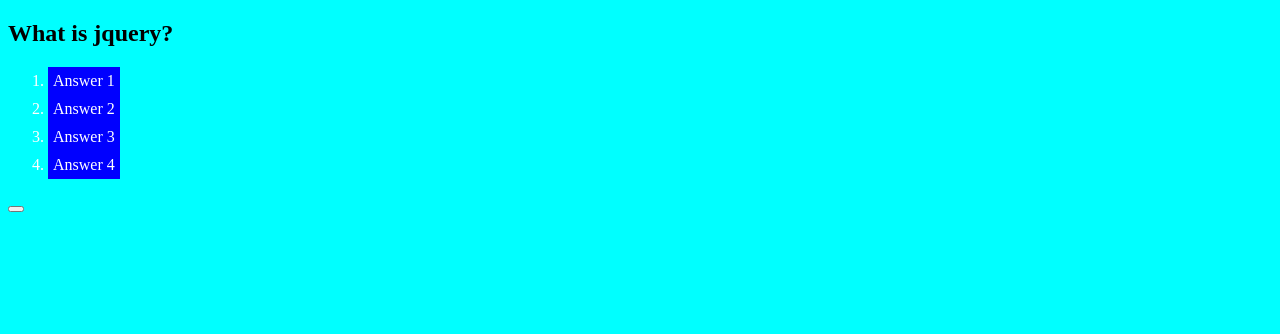
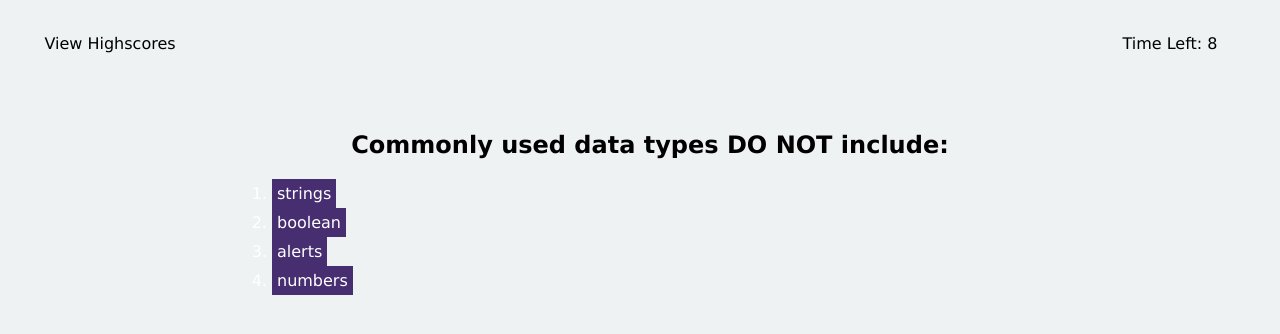
Before and after one commit to vikboyechko/code-quiz, a plain HTML site: page index.html in a window 1280 px wide. Both pictures are taken after a click on the button "Begin Quiz". Drawn offline with Linux system fonts and the light colour scheme.

Commit message:
added timer, CSS basics, all questions

```diff
--- a/index.html
+++ b/index.html
@@ -8,9 +8,15 @@
 </head>
 <body>
     <main>
+        <section class="view-highscores">
+            <p>View Highscores</p>
+        </section>
+        <section class="timer">
+            <p><span>Time Left: </span><span class="time"></span></p>
+        </section>
         <section class="question">
             <h2>Coding Quiz Challenge</h2>
-            <p>This is a quiz.</p>
+            <p class="intro-text">Try to answer the following code-related questions within the time limit. Keep in mind that incorrect answers will penalize your score/time by ten seconds!</p>
             <button id="start">Begin Quiz</button>
             <ol>
             </ol>
--- a/script.js
+++ b/script.js
@@ -1,14 +1,13 @@
 var questionEl = document.querySelector('.question');
 var questionH2 = questionEl.querySelector(':scope > h2');
 var questionOl = document.querySelector('ol');
-var questionP = document.querySelector('p');
+var questionP = document.querySelector('.intro-text');
+var timerSpan = document.querySelector('.time')
 
-
+// var demo = document.getElementById
 var startButton = document.querySelector('#start');
 
 startQuiz()
-
-var questionCount = 0;
 
 function startQuiz() {
     startButton.addEventListener('click', function(event) {
@@ -18,13 +17,20 @@
             "style",
             "display: none;"
         )
+        timer();
         newQuestion();
     });
 }
 
+var questionCount = 0;
+var userTotal = 0;
+// var nextButton = document.createElement('button');
+// nextButton.textContent = "Next Question";
+// nextButton.setAttribute("style", "display: none;")
+
 function newQuestion() {
 
-    questionOl.innerHTML = '';
+    questionOl.textContent = '';
     var currentQuestion = allQuestions[questionCount];
     questionH2.textContent = currentQuestion.q;
     var answers = [currentQuestion.a1, currentQuestion.a2, currentQuestion.a3, currentQuestion.a4];
@@ -33,45 +39,93 @@
         var listItem = document.createElement("li");
         listItem.textContent = answers[i];
         questionOl.appendChild(listItem);
+
+        listItem.addEventListener('click', function(event) {
+            event.preventDefault();
+
+            if (this.textContent === currentQuestion.correct) {
+                console.log("Correct Answer");
+                userTotal = userTotal + 10;
+                console.log(userTotal)
+            }
+
+            if (questionCount > allQuestions.length - 1) {
+                questionCount++;
+                newQuestion();
+            } else {
+                console.log("Quiz complete")
+            }
+        });
+
     }
 
-    var nextButton = document.createElement('button');
-    questionEl.appendChild(nextButton);
-    nextButton.addEventListener('click', function(event) {
-        event.preventDefault();
-        questionCount++;
-        newQuestion();
+}
 
-    });
+function timer() {
+    var timeLeft = 10;
+
+    timerSpan.textContent = timeLeft;
+    // document.appendChild(timerSpan);
+
+    var timeInterval = setInterval(function() {
+        timeLeft--;
+        timerSpan.textContent = timeLeft;
+
+        if (timeLeft === 0) {
+            timerSpan.textContent = '0'
+            clearInterval(timeInterval);
+        }
+    }, 1000);
+
 }
 
 var question1 = {
-    q: "What is jquery?",
-    a1: "Answer 1",
-    a2: "Answer 2",
-    a3: "Answer 3",
-    a4: "Answer 4",
+    q: "Commonly used data types DO NOT include:",
+    a1: "strings",
+    a2: "boolean",
+    a3: "alerts",
+    a4: "numbers",
+    correct: "alerts",
 }
 
 var question2 = {
-    q: "What is php?",
-    a1: "New Answer 1",
-    a2: "New Answer 2",
-    a3: "New Answer 3",
-    a4: "New Answer 4",
+    q: "The condition in an if / else statement is enclosed within ___.",
+    a1: "quotes",
+    a2: "curly brackets",
+    a3: "parentheses",
+    a4: "square brackets",
+    correct: "parentheses",
 }
 
-var allQuestions = [question1, question2];
+var question3 = {
+    q: "Arrays in JavaScript can be used to store ___.",
+    a1: "numbers and strings",
+    a2: "other arrays",
+    a3: "booleans",
+    a4: "all of the above",
+    correct: "all of the above",
+}
+
+var question4 = {
+    q: "String values must be enclosed within ___ when being assigned to variables.",
+    a1: "commas",
+    a2: "curly brackets",
+    a3: "quotes",
+    a4: "parentheses",
+    correct: "quotes",
+}
+
+var question5 = {
+    q: "A very useful tool used during development and debugging for printing content to the debugger is ___.",
+    a1: "JavaScript",
+    a2: "terminal/bash",
+    a3: "for loops",
+    a4: "console log",
+    correct: "console log",
+}
 
 
 
-    // questionH2.textContent = question1.q;
 
-    // questionOl.appendChild(li1);
-    // questionOl.appendChild(li2);
-    // questionOl.appendChild(li3);
-    // questionOl.appendChild(li4);
-    // li1.textContent = question1.a1;
-    // li2.textContent = "Question 2";
-    // li3.textContent = "Question 3";
-    // li4.textContent = "Question 4";
+
+var allQuestions = [question1, question2, question3];
--- a/style.css
+++ b/style.css
@@ -1,15 +1,71 @@
 body {
-    background-color: aqua;
+    background-color: rgb(238, 242, 242);
+    font-family:'Lucida Sans', 'Lucida Sans Regular', 'Lucida Grande', 'Lucida Sans Unicode', Geneva, Verdana, sans-serif;
+}
+main {
+    display: grid;
+    grid-template-columns: 1fr 20px 4fr 20px 1fr;
 }
 
+section {
+    padding-top:5%;
+}
+
+h2 {
+    text-align: center;
+
+}
+
+
 li {
-    background-color:blue;
+    background-color:#472e71;
     color:white;
     width:fit-content;
     padding:5px;
 
 }
 
+li::before {
+    background-color: #472e71;
+    padding-left: 30px;
+}
+
 li:hover {
     background-color:grey;
 }
+
+button {
+    justify-self: center;
+    text-align: center;
+    background-color: #472e71;
+    color: white;
+    padding: 5px 10px;
+    border:none;
+    margin-top: 15px;
+    font-size:medium;
+    border-radius: 5px;
+
+}
+
+button:hover {
+    background-color: red;
+}
+
+.question p {
+    text-align: center;
+}
+
+.view-highscores {
+    grid-column-start: 1;
+    justify-self: center;
+}
+
+.question {
+    grid-column-start: 3;
+    grid-column-end: 5;
+    align-self: center;
+}
+.timer {
+    grid-column-start: 5;
+    justify-self: center;
+}
```
